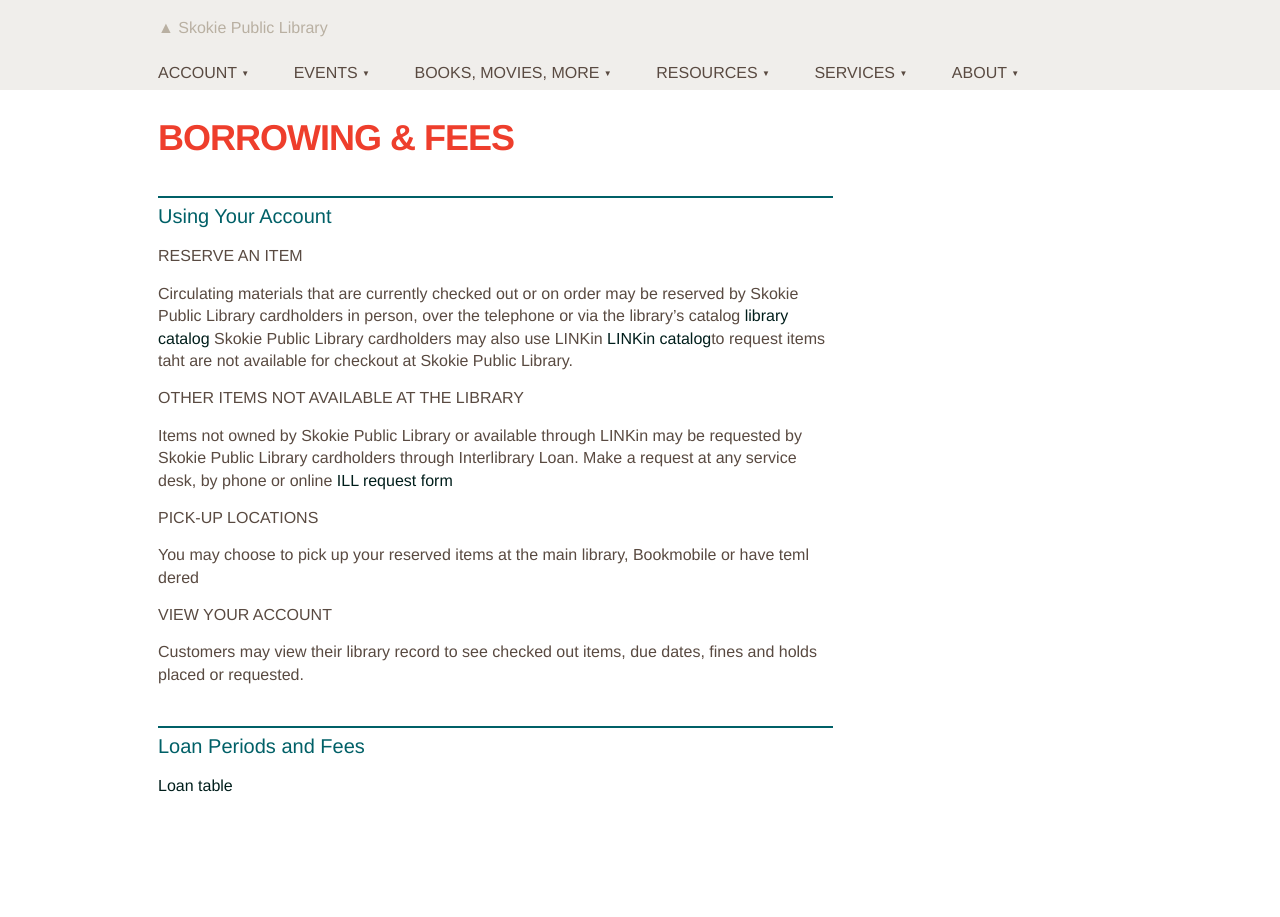
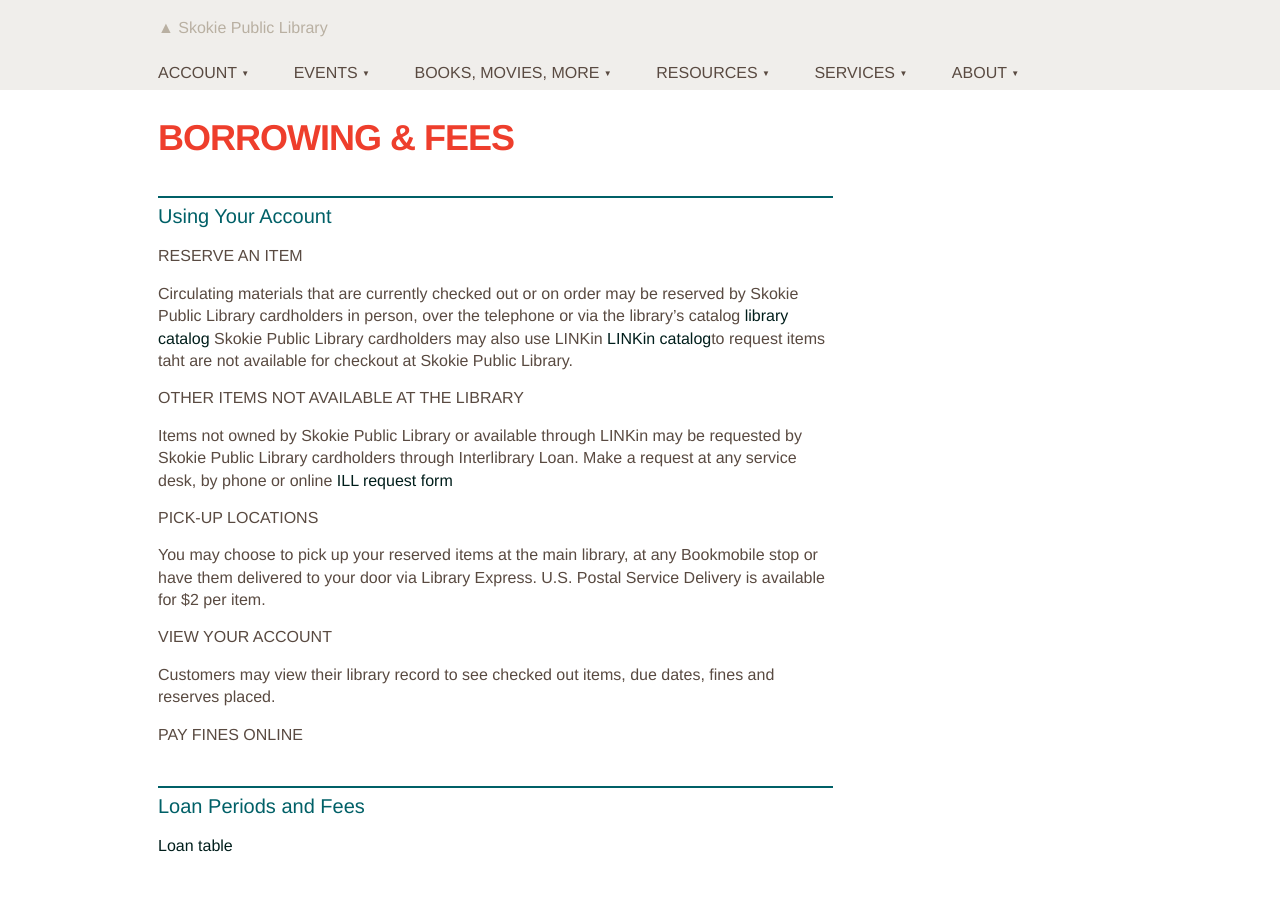
Before and after one commit to skokielibrary/spl-content, a Jekyll site: the page built from _content/eileen/about--borrowing-fees.markdown, in a window 1280 px wide. Built offline with Jekyll 4.4.1, drawn with Linux system fonts in a browser that asks for light colours.

Commit message:
Updated about--borrowing-fees.markdown

```diff
--- a/_content/eileen/about--borrowing-fees.markdown
+++ b/_content/eileen/about--borrowing-fees.markdown
@@ -7,12 +7,17 @@ published: true
 ##Using Your Account
 ###Reserve an Item
 Circulating materials that are currently checked out or on order may be reserved by Skokie Public Library cardholders in person, over the telephone or via the library's catalog [library catalog]() Skokie Public Library cardholders may also use LINKin [LINKin catalog]()to request items taht are not available for checkout at Skokie Public Library.
-###Other items not available at the library
+###Other Items Not Available at the Library
 Items not owned by Skokie Public Library or available through LINKin may be requested by Skokie Public Library cardholders through Interlibrary Loan. Make a request at any service desk, by phone or online [ILL request form]()
 ###Pick-up Locations
-You may choose to pick up your reserved items at the main library, Bookmobile or have teml dered
-###View your account
-Customers may view their library record to see checked out items, due dates, fines and holds placed or requested.
+You may choose to pick up your reserved items at the main library, at any Bookmobile stop or have them delivered to your door via Library Express. U.S. Postal Service Delivery is available for $2 per item.
+###View Your Account
+Customers may view their library record to see checked out items, due dates, fines and reserves placed.
+###Pay Fines Online
+
+
+
+
 
 
 
```
